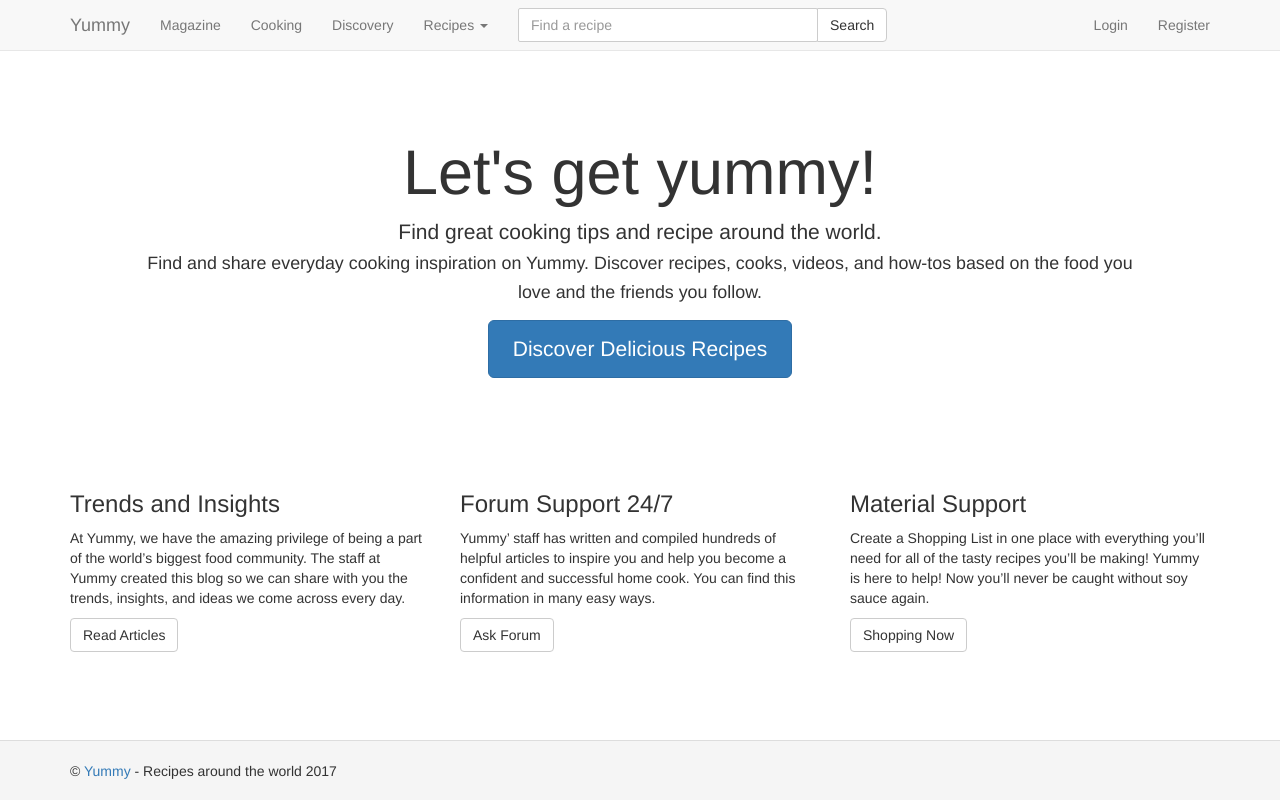
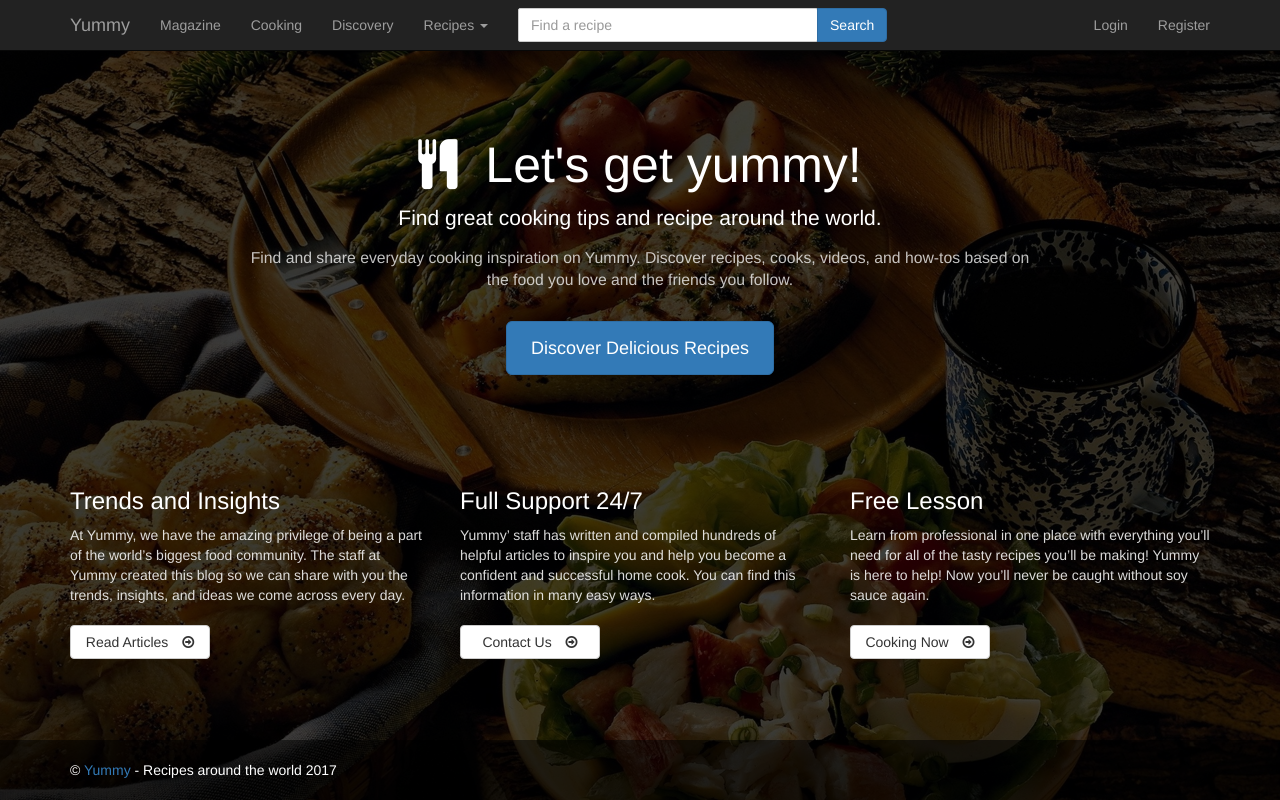
Before and after one commit to anggadarkprince/learn-yii, a Yii app: template views/site/index.php in a window 1280 px wide. Run offline with PHP 8.4 and a stand-in for Yii, Linux system fonts and the light colour scheme; the template is opened without the code that fills it, so the values that code supplies are empty; some libraries are stand-ins or nearby versions.

Commit message:
fix homepage design

```diff
--- a/assets/AppAsset.php
+++ b/assets/AppAsset.php
@@ -28,5 +28,6 @@ class AppAsset extends AssetBundle
         'yii\web\YiiAsset',
         'yii\bootstrap\BootstrapAsset',
         'yii\bootstrap\BootstrapPluginAsset',
+        'app\assets\FontAwesomeAsset',
     ];
 }
--- /dev/null
+++ b/assets/FontAwesomeAsset.php
@@ -0,0 +1,25 @@
+<?php
+/**
+ * Created by PhpStorm.
+ * User: angga
+ * Date: 29/06/17
+ * Time: 14:57
+ */
+
+namespace app\assets;
+
+use yii\web\AssetBundle;
+
+class FontAwesomeAsset extends AssetBundle
+{
+    public $sourcePath = '@bower/font-awesome';
+    public $css = [
+        'css/font-awesome.min.css',
+    ];
+    public $publishOptions = [
+        'only' => [
+            'fonts/',
+            'css/',
+        ]
+    ];
+}
--- a/config/params.php
+++ b/config/params.php
@@ -2,5 +2,7 @@
 
 return [
     'adminEmail' => 'admin@yummy.com',
+    'contactEmail' => 'contact@yummy.com',
     'supportEmail' => 'support@yummy.com',
+    'bugReportEmail' => 'bugreport@yummy.com',
 ];
--- a/config/web.php
+++ b/config/web.php
@@ -44,6 +44,7 @@ $config = [
             'showScriptName' => false,
             'rules' => [
                 'about' => 'site/about',
+                'contact' => 'site/contact',
                 'logout' => 'site/logout',
                 'discovery' => 'site/discovery',
                 'account/logout' => 'site/logout',
@@ -51,6 +52,7 @@ $config = [
         ],
         'assetManager' => [
             'appendTimestamp' => true,
+            'linkAssets' => true,
             'converter' => [
                 'class' => 'yii\web\AssetConverter',
                 'commands' => [
--- a/views/layouts/main.php
+++ b/views/layouts/main.php
@@ -7,8 +7,11 @@ use yii\helpers\Html;
 use yii\helpers\Url;
 use yii\widgets\Breadcrumbs;
 use app\assets\AppAsset;
+use app\assets\FontAwesomeAsset;
+use app\widgets\CategoryMenuWidget;
 
 AppAsset::register($this);
+FontAwesomeAsset::register($this);
 ?>
 <?php $this->beginPage() ?>
 <!DOCTYPE html>
@@ -23,8 +26,8 @@ AppAsset::register($this);
 </head>
 <body>
 <?php $this->beginBody() ?>
-<div class="wrap">
-    <nav id="navigation" class="navbar-default navbar-fixed-top navbar" role="navigation">
+<div class="wrap <?= isset($this->params['banner-class']) ? $this->params['banner-class'] : '' ?>">
+    <nav id="navigation" class="navbar-inverse navbar-fixed-top navbar" role="navigation">
         <div class="container">
             <div class="navbar-header">
                 <button type="button" class="navbar-toggle" data-toggle="collapse" data-target="#navigation-collapse">
@@ -42,21 +45,23 @@ AppAsset::register($this);
                     <ul class="navbar-nav nav">
                         <li class="dropdown">
                             <a href="#" class="dropdown-toggle" data-toggle="dropdown">Recipes <b class="caret"></b></a>
-                            <?= \app\widgets\CategoryMenuWidget::widget() ?>
+                            <?= CategoryMenuWidget::widget() ?>
                         </li>
                     </ul>
                 </ul>
                 <form class="navbar-form navbar-left" method="get">
                     <div class="input-group">
-                        <input type="text" class="form-control" placeholder="Find a recipe" name="q" style="width: 300px; box-shadow: none; border-radius: 2px;">
+                        <input type="text" class="form-control" placeholder="Find a recipe" name="q"
+                               style="width: 300px; box-shadow: none; border-radius: 2px;">
                         <span class="input-group-btn">
-                            <button class="btn btn-default" type="button">Search</button>
+                            <button class="btn btn-primary" type="button">Search</button>
                         </span>
                     </div>
                 </form>
 
                 <?php if (!Yii::$app->user->isGuest): ?>
-                    <a href="<?= Url::to(['recipe/create']) ?>" class="navbar-right btn btn-primary navbar-btn" style="margin: 8px 0 8px 15px">
+                    <a href="<?= Url::to(['recipe/create']) ?>" class="navbar-right btn btn-primary navbar-btn"
+                       style="margin: 8px 0 8px 15px">
                         Make Recipe
                     </a>
                 <?php endif; ?>
@@ -108,9 +113,10 @@ AppAsset::register($this);
     </div>
 </div>
 
-<footer class="footer">
+<footer class="footer <?= isset($this->params['banner-class']) ? 'transparent' : '' ?>">
     <div class="container">
-        <p class="pull-left">&copy; <a href="<?= Url::to(['about']) ?>">Yummy</a> - Recipes around the world <?= date('Y') ?></p>
+        <p class="pull-left">&copy; <a href="<?= Url::to(['about']) ?>">Yummy</a> - Recipes around the
+            world <?= date('Y') ?></p>
         <p class="pull-right"><?= Yii::powered() ?></p>
     </div>
 </footer>
--- a/views/site/index.php
+++ b/views/site/index.php
@@ -5,11 +5,12 @@
 use yii\helpers\Url;
 
 $this->title = 'Yummy - Number one recipes in the world';
+$this->params['banner-class'] = 'banner-featured';
 ?>
 <div class="site-index">
 
     <div class="jumbotron">
-        <h1>Let's get yummy!</h1>
+        <h1><i class="fa fa-cutlery"></i>&nbsp; Let's get yummy!</h1>
 
         <p class="lead">
             Find great cooking tips and recipe around the world.<br>
@@ -27,45 +28,37 @@ $this->title = 'Yummy - Number one recipes in the world';
     </div>
 
     <div class="body-content">
-
         <div class="row">
-            <div class="col-lg-4">
+            <div class="col-lg-4 feature-section">
                 <h3>Trends and Insights</h3>
                 <p>
                     At Yummy, we have the amazing privilege of being a part of the world’s biggest food community. The
                     staff at Yummy created this blog so we can share with you the trends, insights, and ideas we
                     come across every day.
                 </p>
-                <p>
-                    <a class="btn btn-default" href="<?= Url::to(['blog']) ?>">
-                        Read Articles
-                    </a>
-                </p>
+                <a class="btn btn-default" href="<?= Url::to(['/magazine']) ?>">
+                    Read Articles <i class="fa fa-arrow-circle-o-right"></i>
+                </a>
             </div>
-            <div class="col-lg-4">
-                <h3>Forum Support 24/7</h3>
+            <div class="col-lg-4 feature-section">
+                <h3>Full Support 24/7</h3>
                 <p>
                     Yummy’ staff has written and compiled hundreds of helpful articles to inspire you and help you
                     become a confident and successful home cook. You can find this information in many easy ways.
                 </p>
+                <a class="btn btn-default" href="<?= Url::to(['/contact']) ?>">
+                    Contact Us <i class="fa fa-arrow-circle-o-right"></i>
+                </a>
+            </div>
+            <div class="col-lg-4 feature-section">
+                <h3>Free Lesson</h3>
                 <p>
-                    <a class="btn btn-default" href="<?= Url::to(['forum']) ?>">
-                        Ask Forum
-                    </a>
-                </p>
-            </div>
-            <div class="col-lg-4">
-                <h3>Material Support</h3>
-                <p>
-                    Create a Shopping List in one place with everything you’ll need for all of the tasty recipes you’ll
+                    Learn from professional in one place with everything you’ll need for all of the tasty recipes you’ll
                     be making! Yummy is here to help! Now you’ll never be caught without soy sauce again.
                 </p>
-
-                <p>
-                    <a class="btn btn-default" href="<?= Url::to(['forum']) ?>">
-                        Shopping Now
-                    </a>
-                </p>
+                <a class="btn btn-default" href="<?= Url::to(['/shop']) ?>">
+                    Cooking Now <i class="fa fa-arrow-circle-o-right"></i>
+                </a>
             </div>
         </div>
 
--- a/web/css/site.css
+++ b/web/css/site.css
@@ -25,14 +25,57 @@ a:hover {
     padding-top: 20px;
 }
 
+.footer.transparent {
+    border: none;
+    position: relative;
+    background-color: rgba(0, 0, 0, 0.5);
+    color: #ffffff;
+}
+
 .jumbotron {
     text-align: center;
     background-color: transparent;
 }
 
+.jumbotron h1 {
+    font-size: 50px;
+}
+
 .jumbotron .btn {
-    font-size: 21px;
+    font-size: 18px;
     padding: 14px 24px;
+}
+
+.jumbotron small {
+    opacity: 0.75;
+    font-size: 75%;
+    max-width: 800px;
+    display: block;
+    margin: 15px auto 30px;
+}
+
+.site-index,
+.body-content {
+    position: relative;
+    color: #ffffff;
+}
+
+.body-content .feature-section {
+    margin-bottom: 30px;
+}
+
+.body-content .feature-section p {
+    margin-bottom: 20px;
+    opacity: 0.85;
+}
+
+.body-content .feature-section .btn {
+    min-width: 140px;
+    text-align: center;
+}
+
+.body-content .feature-section i {
+    margin-left: 10px;
 }
 
 .not-set {
@@ -100,9 +143,9 @@ a.desc:after {
     border: none;
 }
 
-@media(max-width:767px) {
+@media (max-width: 767px) {
     .nav li > form > button.logout {
-        display:block;
+        display: block;
         text-align: left;
         width: 100%;
         padding: 10px 15px;
@@ -116,6 +159,21 @@ a.desc:after {
 
 .nav > li > form > button.logout:focus {
     outline: none;
+}
+
+.banner-featured {
+    position: relative;
+    background: url("../img/layout/main-featured.jpg") center center / cover;
+}
+
+.banner-featured:before {
+    content: "";
+    width: 100%;
+    height: 100%;
+    background: rgba(0, 0, 0, .75);
+    position: absolute;
+    left: 0;
+    top: 0;
 }
 
 .thumbnail-recipe {
--- a/widgets/views/menu.php
+++ b/widgets/views/menu.php
@@ -4,7 +4,9 @@ use yii\helpers\Url;
 /* @var $categories app\models\Category */
 ?>
 <ul class="dropdown-menu">
-    <li><a href="<?= Url::to('/recipe') ?>">All Recipes</a></li>
+    <li class="dropdown-header">Categories</li>
+    <li><a href="<?= Url::to('/recipe') ?>"><strong>All Recipes</strong></a></li>
+    <li class="divider"></li>
     <?php foreach ($categories as $category): ?>
         <li>
             <a href="<?= Url::to(['category/' . $category->slug]) ?>">
```
Also changed, not shown: views/site/contact.php (+53 -7 lines), web/img/layout/main-featured.jpg (added).
